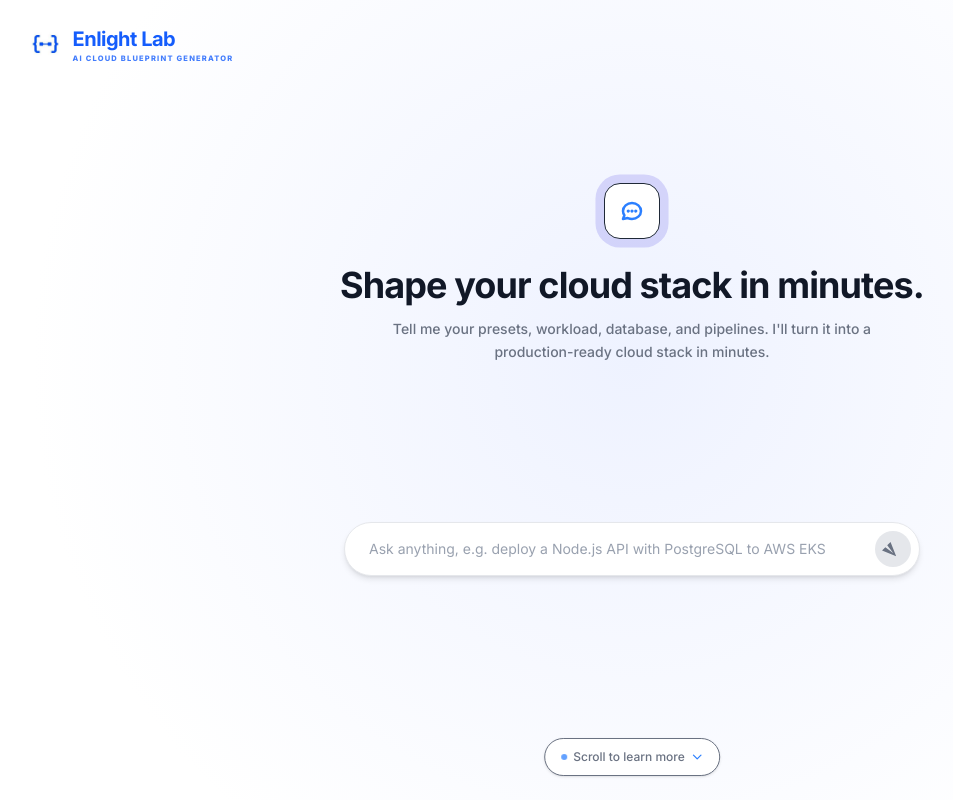
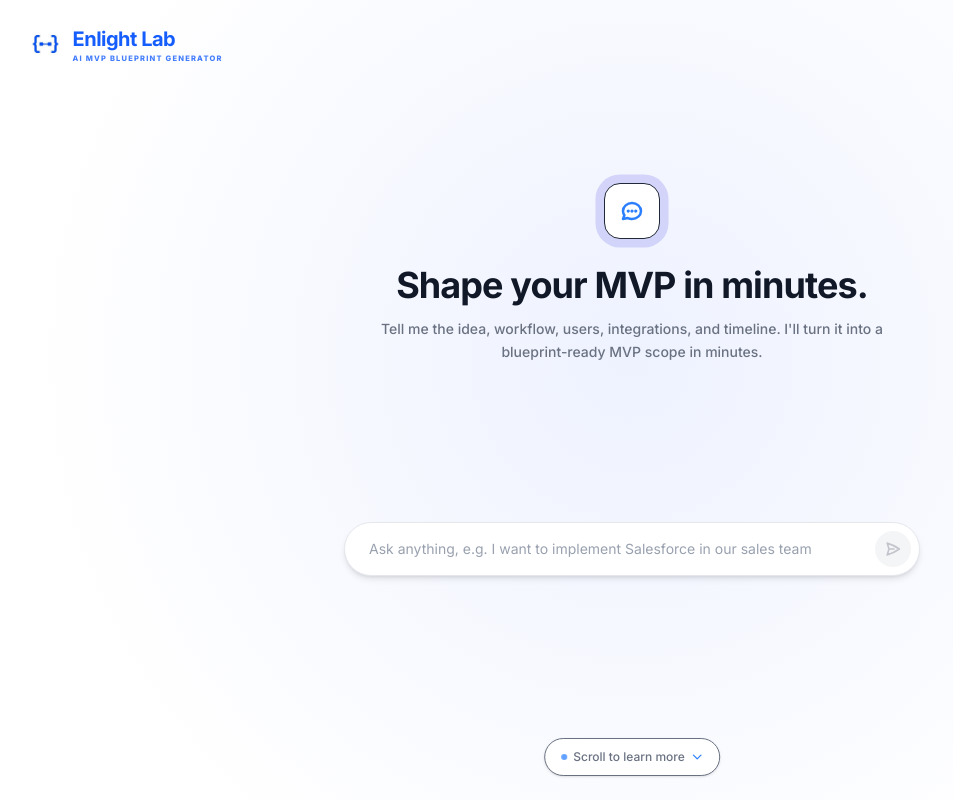
Before and after one commit to kirtiprasadranasingh/stackforge-enlightlab, a Next.js app: page /generate in a window 1280 px wide. Shown: the whole page, without its empty margins (8-961 px from the left). Built offline with nearby package versions, Linux system fonts and the light colour scheme.

Commit message:
style: align generate page landing text, subheadings, and branding subtitles with home page style

```diff
--- a/app/api/generate/route.ts
+++ b/app/api/generate/route.ts
@@ -90,7 +90,7 @@ export async function POST(request: NextRequest) {
           controller.enqueue(
             sse({
               type: 'summary',
-              summary: "Hey! I am StackForge, your AI Cloud Blueprint Generator from Enlight Labs. I can help you design and generate Terraform configurations, Dockerfiles, Helm charts, and CI/CD pipelines (GitHub Actions, GitLab CI, Jenkins) for OCI, AWS, GCP, and Azure.\n\nDescribe the cloud infrastructure or application deployment you want to generate code for, and I'll build it!",
+              summary: "Hey! I am StackForge, your AI MVP Blueprint Generator from Enlight Labs. I can help you design and generate Terraform configurations, Dockerfiles, Helm charts, and CI/CD pipelines (GitHub Actions, GitLab CI, Jenkins) for OCI, AWS, GCP, and Azure.\n\nDescribe the cloud infrastructure or application deployment you want to generate code for, and I'll build it!",
             })
           );
           controller.enqueue(
--- a/app/generate/page.tsx
+++ b/app/generate/page.tsx
@@ -563,7 +563,7 @@ export default function GeneratePage() {
                 Enlight Lab
               </span>
               <span className="text-[7.5px] font-extrabold text-blue-600 tracking-[0.16em] uppercase mt-0.5 opacity-80">
-                AI CLOUD BLUEPRINT GENERATOR
+                AI MVP BLUEPRINT GENERATOR
               </span>
             </div>
           </Link>
@@ -898,10 +898,10 @@ export default function GeneratePage() {
                 </svg>
               </div>
               <h1 className="text-4xl font-extrabold text-gray-900 tracking-tight leading-tight">
-                Shape your cloud stack in minutes.
+                Shape your MVP in minutes.
               </h1>
               <p className="text-sm text-gray-500 mt-2.5 max-w-lg leading-relaxed font-medium">
-                Tell me your presets, workload, database, and pipelines. I&apos;ll turn it into a production-ready cloud stack in minutes.
+                Tell me the idea, workflow, users, integrations, and timeline. I&apos;ll turn it into a blueprint-ready MVP scope in minutes.
               </p>
             </div>
 
@@ -919,18 +919,18 @@ export default function GeneratePage() {
               >
                 <input
                   className="flex-1 bg-transparent text-sm text-gray-900 placeholder-gray-400 focus:outline-none pl-4 py-2 border-0 min-w-0"
-                  placeholder="Ask anything, e.g. deploy a Node.js API with PostgreSQL to AWS EKS"
+                  placeholder="Ask anything, e.g. I want to implement Salesforce in our sales team"
                   value={input}
                   onChange={(e) => setInput(e.target.value)}
                   disabled={isGenerating}
                 />
                 <button
                   type="submit"
-                  className="w-9 h-9 flex items-center justify-center rounded-full bg-gray-200 text-gray-500 hover:bg-[#0066FF] hover:text-white transition-colors shrink-0 cursor-pointer"
+                  className="w-9 h-9 flex items-center justify-center rounded-full bg-gray-200 text-gray-500 hover:bg-[#0066FF] hover:text-white transition-colors shrink-0 cursor-pointer disabled:opacity-40 disabled:pointer-events-none active:scale-95"
                   disabled={isGenerating || input.trim().length < 1}
                 >
-                  <svg className="w-4 h-4 transform rotate-45 -translate-x-0.5 translate-y-0.5" fill="currentColor" viewBox="0 0 24 24">
-                    <path d="M2.01 21L23 12 2.01 3 2 10l15 2-15 2z" />
+                  <svg className="w-4 h-4" fill="none" viewBox="0 0 24 24" stroke="currentColor" strokeWidth="2.5">
+                    <path strokeLinecap="round" strokeLinejoin="round" d="M6 12L3.269 3.126A59.768 59.768 0 0121.485 12 59.77 59.77 0 013.27 20.876L5.999 12zm0 0h7.5" />
                   </svg>
                 </button>
               </form>
--- a/components/SiteHeader.tsx
+++ b/components/SiteHeader.tsx
@@ -24,7 +24,7 @@ export function SiteHeader({ ctaHref = '/generate', ctaLabel = 'Generate your st
               Enlight Lab
             </span>
             <span className="text-[7px] font-extrabold text-blue-600 tracking-[0.16em] uppercase mt-0.5 opacity-80">
-              AI CLOUD BLUEPRINT GENERATOR
+              AI MVP BLUEPRINT GENERATOR
             </span>
           </div>
         </Link>
```
